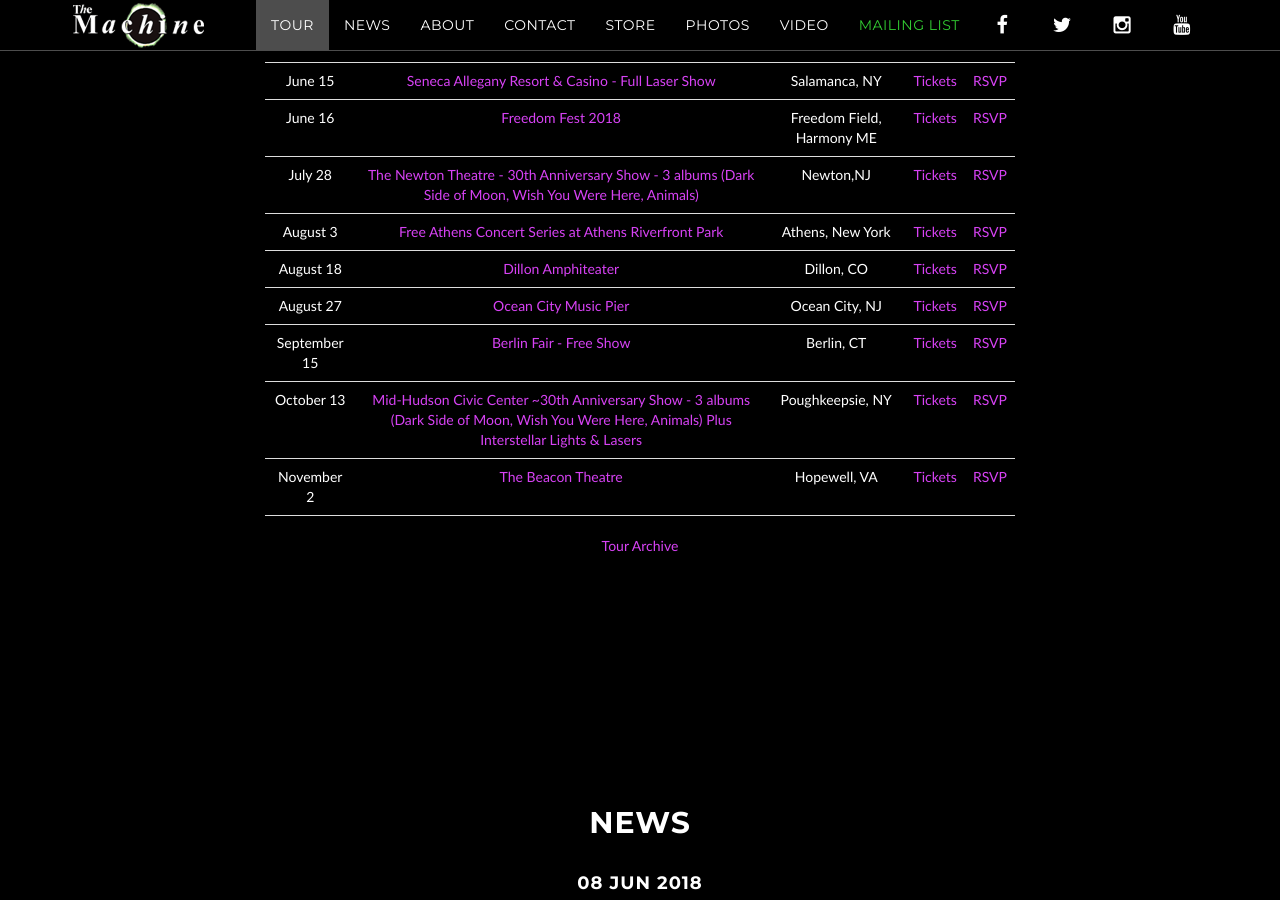
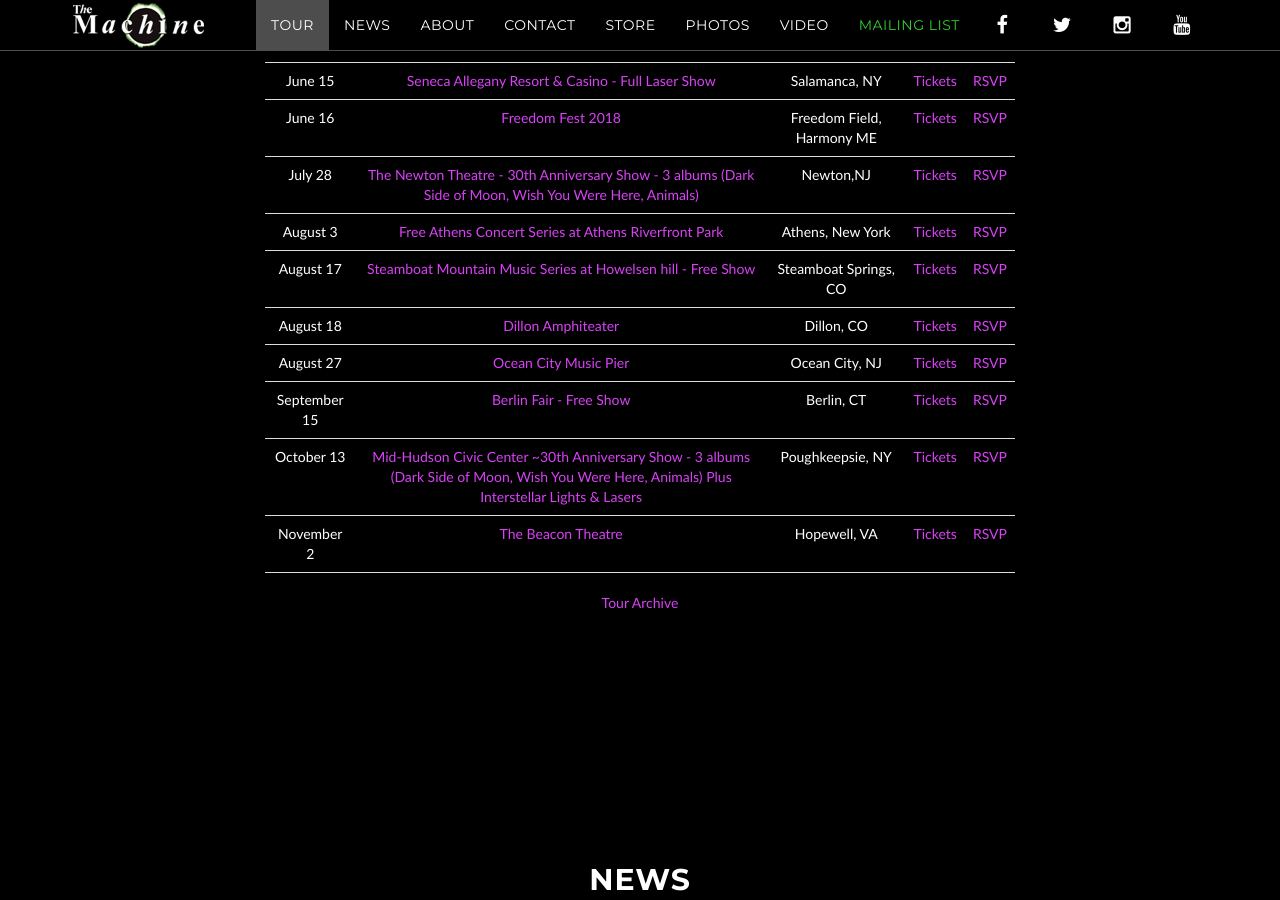
Before and after one commit to machineweb/machineweb.github.io, a Jekyll site: the page built from index.html, in a window 1280 px wide and 900 px high, scrolled down 1013 px. Built offline with Jekyll 4.4.1, drawn with Linux system fonts in a browser that asks for light colours; comment, search, counter and statistics services are not loaded.

Commit message:
New tour item

```diff
--- a/_data/tour.yml
+++ b/_data/tour.yml
@@ -3457,3 +3457,11 @@
     tickets-url: "http://www.midhudsonciviccenter.org/event-listing.php"
     rsvp-url: "https://www.facebook.com/events/439331123145733/"
     order: "1539403200000"
+
+  - date: "August 17 2018"
+    venue: "Steamboat Mountain Music Series at Howelsen hill - Free Show"
+    venue-url: ""
+    location: "Steamboat Springs, CO"
+    tickets-url: ""
+    rsvp-url: "https://www.facebook.com/events/937159213111651/"
+    order: "1534482000000"
```
